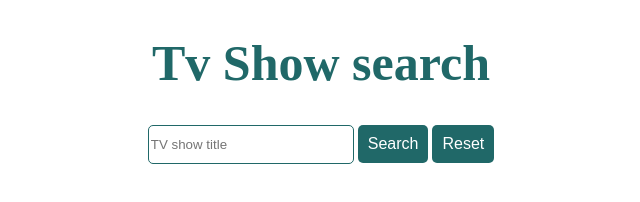
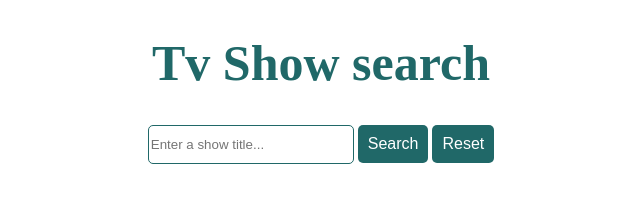
Before and after one commit to LorenMeta/TvSearchShowAPI, a plain HTML site: page index.html in a window 1280 px wide. Shown: the full height of the page, 319-959 px from the left. Drawn offline with nearby package versions, Linux system fonts and the light colour scheme.

Commit message:
Update index.html
updated placeholder

```diff
--- a/index.html
+++ b/index.html
@@ -13,7 +13,7 @@
 <body>
     <h1>Tv Show search</h1>
     <form id="searchForm">
-        <input type="text" placeholder="TV show title" name="query">
+        <input type="text" placeholder="Enter a show title..." name="query">
         <button>Search</button>
         <button id="reset">Reset</button>
     </form>
```
